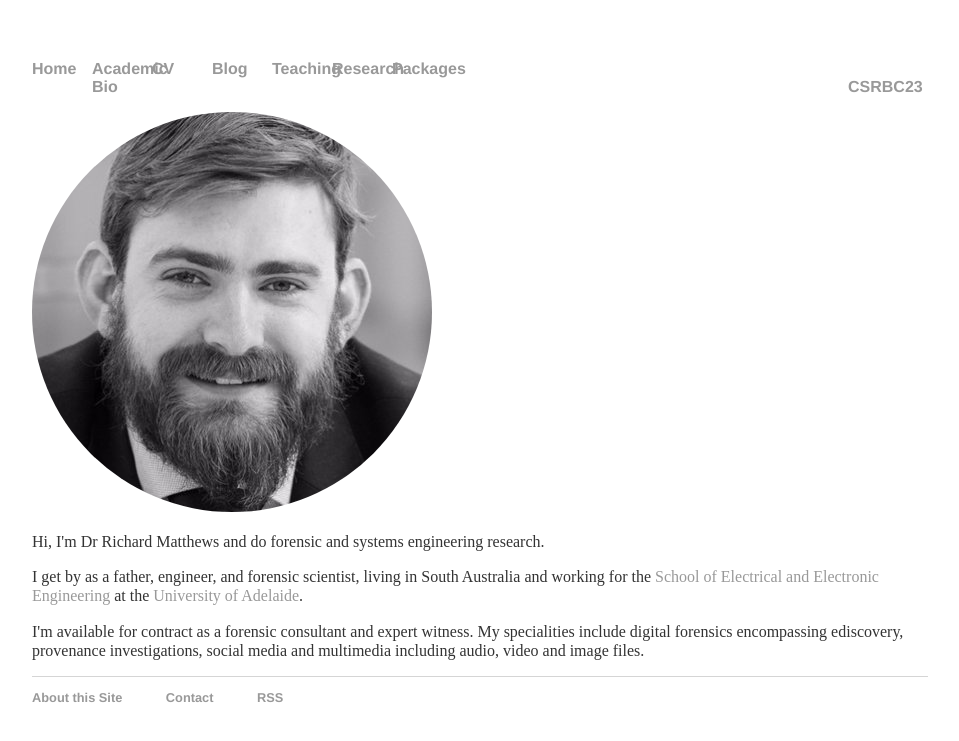
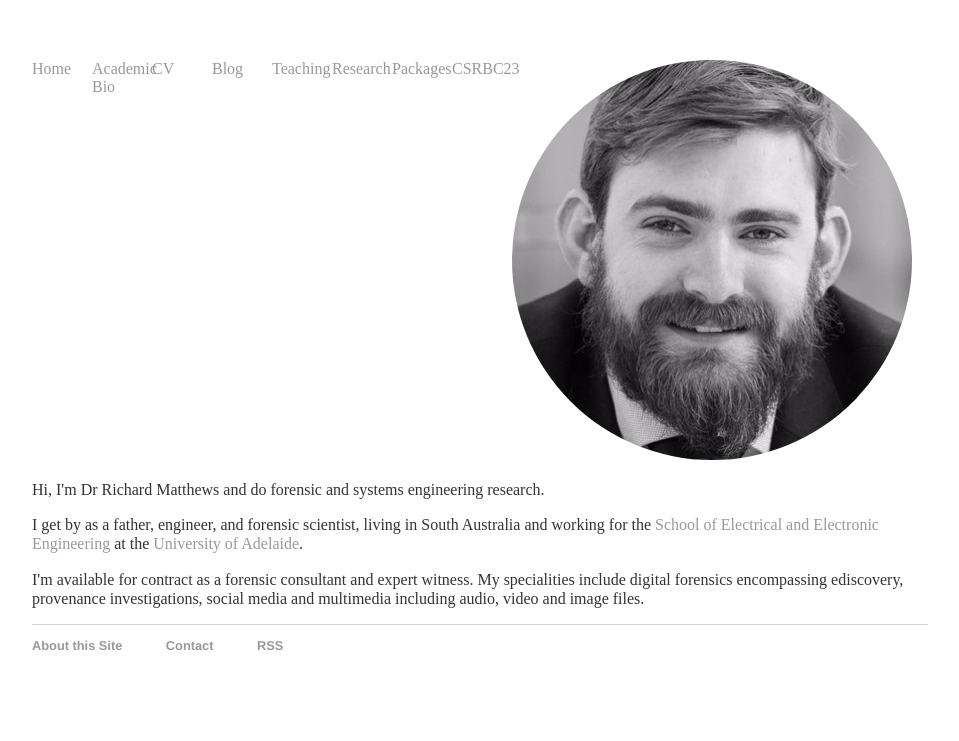
Before and after one commit to rhematt/rhematt.github.io, a Jekyll site: the page built from index.html, in a window 1280 px wide. Shown: the top 741 px of the page, without its empty margins (160-1119 px from the left). Built offline with Jekyll 4.4.1, drawn with Linux system fonts in a browser that asks for light colours.

Commit message:
Update default.html

```diff
--- a/_layouts/default.html
+++ b/_layouts/default.html
@@ -8,18 +8,16 @@
 		</head>
 		<body>
 			<nav>
-	    			<ul>
-	        			<li><a href="/">Home</a></li>
-		        		<li><a href="/about">Academic Bio</a></li>
-	        			<li><a href="/cv">CV</a></li>
-	        			<li><a href="/blog">Blog</a></li>
-					<li><a href="/teaching">Teaching</a><li>
-					<li><a href="/research">Research</a><li>
-					<li><a href="/packages">Packages</a><li>
+
+	        			<a href="/">Home</a>
+		        		<a href="/about">Academic Bio</a>
+	        			<a href="/cv">CV</a>
+	        			<a href="/blog">Blog</a>
+					<a href="/teaching">Teaching</a>
+					<a href="/research">Research</a>
+					<a href="/packages">Packages</a>
 				<nav-right>
-					<ul>
-						<li><a href="/CSRBC23">CSRBC23</a></li>
-					</ul>
+						<a href="/CSRBC23">CSRBC23</a>
 				</nav-right>
 			</nav>
 			<div class="container">
```
